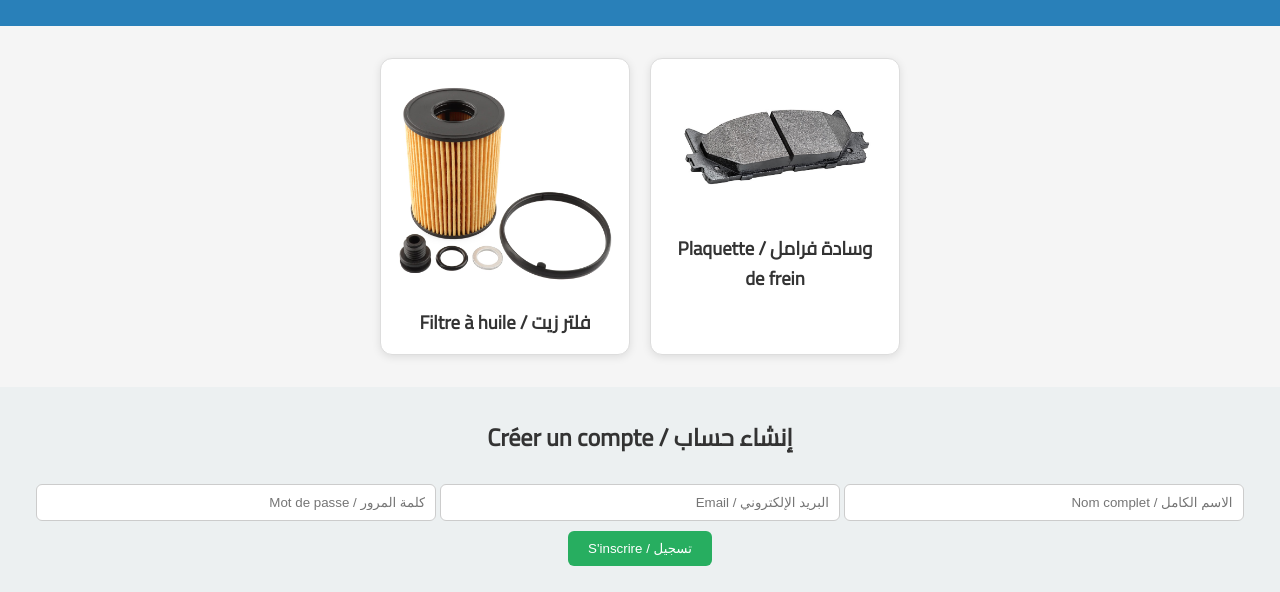
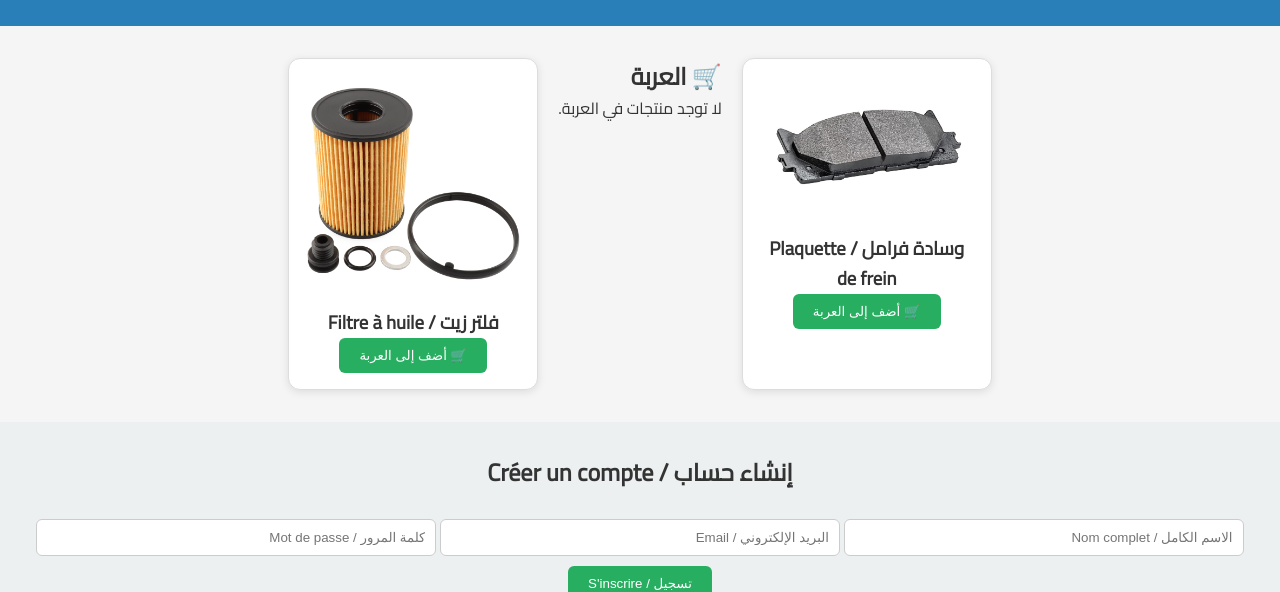
Before and after one commit to mouad2003-ai/Car-Parts-store, a plain HTML site: page index.html in a window 1280 px wide. Shown: the part 208-800 px from the top of the page. Drawn offline with Linux system fonts and the light colour scheme; files whose address does not match are found by name.

Commit message:
Update index.html

```diff
--- a/index.html
+++ b/index.html
@@ -36,10 +36,18 @@
   <div class="product">
     <img src="images/brake.jpg" alt="Brake Pad" />
     <h3>وسادة فرامل / Plaquette de frein</h3>
+    <button onclick="addToCart('وسادة فرامل')">🛒 أضف إلى العربة</button>
   </div>
+      <section class="cart">
+  <h2>🛒 العربة</h2>
+  <ul id="cart-items"></ul>
+  <p id="empty-cart">لا توجد منتجات في العربة.</p>
+</section>
+
   <div class="product">
     <img src="images/oil.jpg" alt="Oil Filter" />
     <h3>فلتر زيت / Filtre à huile</h3>
+    <button onclick="addToCart('فلتر زيت')">🛒 أضف إلى العربة</button>
   </div>
 </section>
 
@@ -77,5 +85,32 @@
       document.documentElement.dir = lang === 'ar' ? 'rtl' : 'ltr';
     }
   </script>
+  <script>
+  const cartItems = [];
+  const cartList = document.getElementById("cart-items");
+  const emptyMsg = document.getElementById("empty-cart");
+
+  function addToCart(productName) {
+    cartItems.push(productName);
+    updateCart();
+  }
+
+  function updateCart() {
+    cartList.innerHTML = "";
+    if (cartItems.length === 0) {
+      emptyMsg.style.display = "block";
+    } else {
+      emptyMsg.style.display = "none";
+      cartItems.forEach(item => {
+        const li = document.createElement("li");
+        li.textContent = item;
+        cartList.appendChild(li);
+      });
+    }
+  }
+
+  updateCart(); // للتأكد من عرض الحالة الأولية
+</script>
+
 </body>
 </html>
```
Lines whose indentation alone changed are shown as unchanged.
